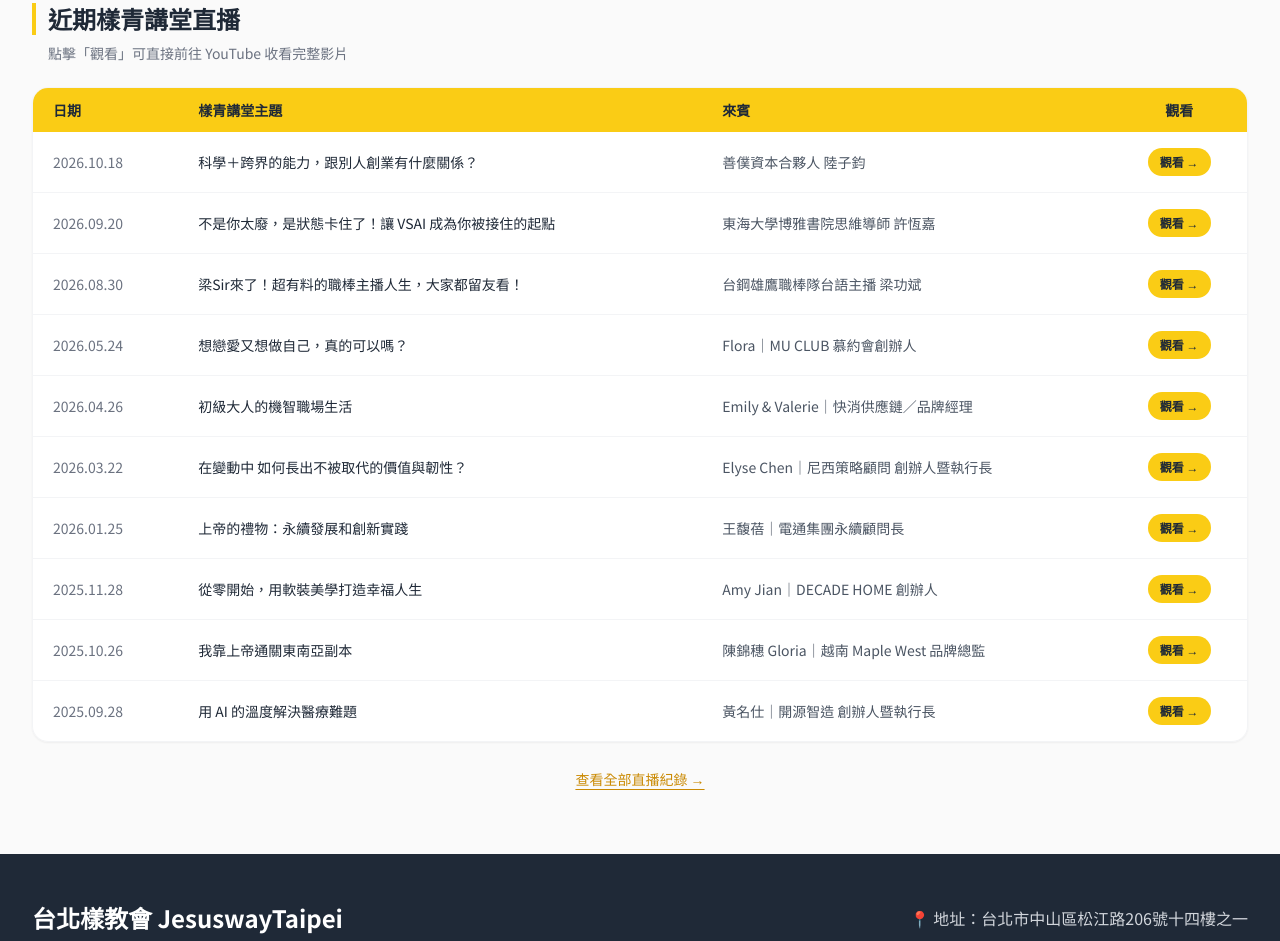
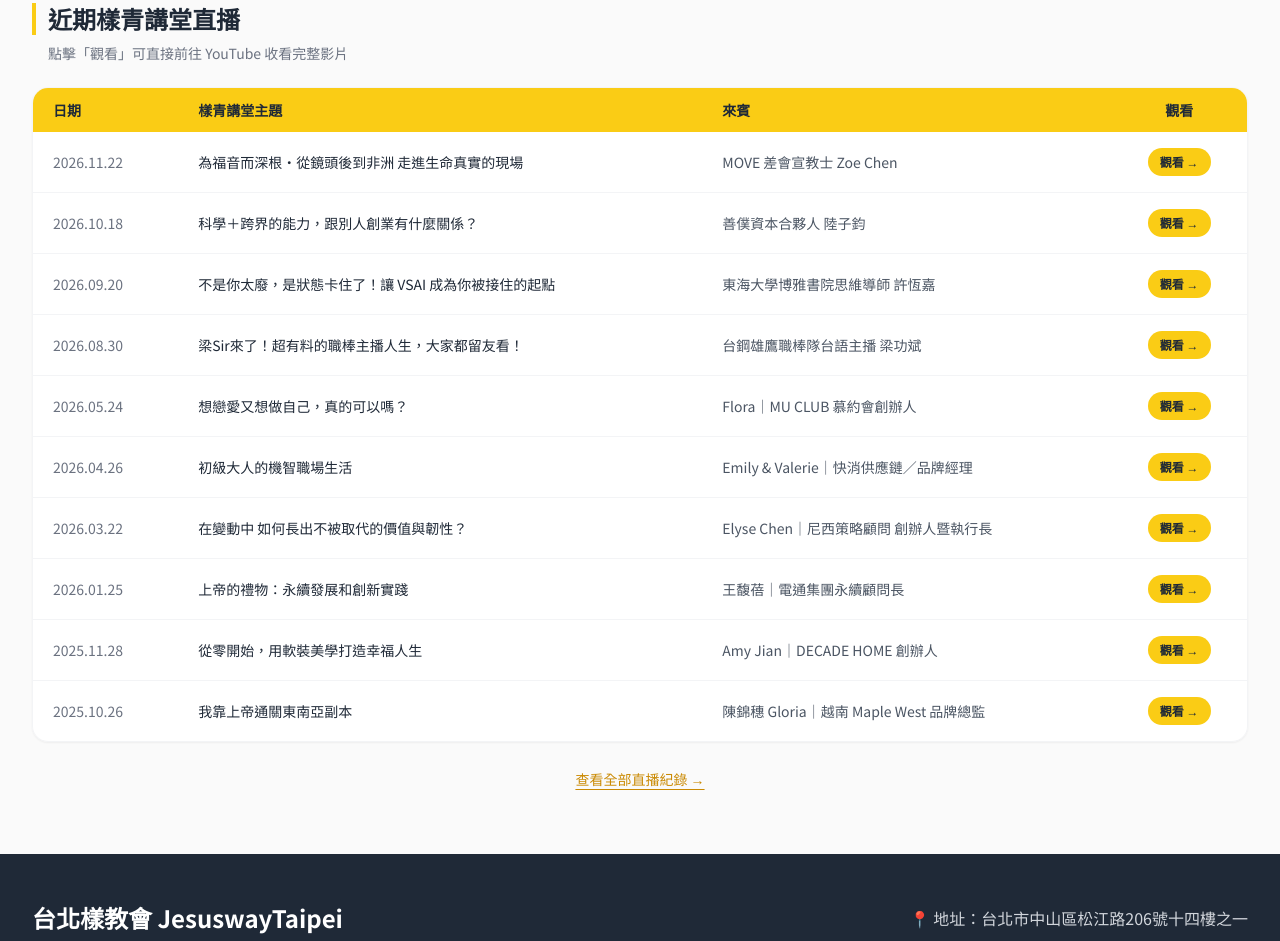
Before and after one commit to jesuswaytaipeisrv/jesuswaytaipei, a plain HTML site: page youth.html in a window 1280 px wide. Shown: the part 1840-2781 px from the top of the page. Drawn offline with nearby package versions, Linux system fonts and the light colour scheme.

Commit message:
feat: 自動更新 樣青 2026.11.22「為福音而深根・從鏡頭後到非洲 」

```diff
--- a/youth.html
+++ b/youth.html
@@ -177,6 +177,12 @@
                     </thead>
                     <tbody class="bg-white divide-y divide-gray-100">
                         <tr class="hover:bg-yellow-50 transition">
+                            <td class="px-5 py-4 text-gray-500 whitespace-nowrap">2026.11.22</td>
+                            <td class="px-5 py-4 font-medium text-gray-800">為福音而深根・從鏡頭後到非洲 走進生命真實的現場</td>
+                            <td class="px-5 py-4 text-gray-600 hidden md:table-cell">MOVE 差會宣教士 Zoe Chen</td>
+                            <td class="px-5 py-4 text-center"><a href="https://www.youtube.com/watch?v=9DmVm2phJOE" target="_blank" class="inline-block bg-yellow-400 hover:bg-yellow-500 text-gray-800 text-xs font-semibold px-3 py-1.5 rounded-full transition">觀看 →</a></td>
+                        </tr>
+                        <tr class="hover:bg-yellow-50 transition">
                             <td class="px-5 py-4 text-gray-500 whitespace-nowrap">2026.10.18</td>
                             <td class="px-5 py-4 font-medium text-gray-800">科學＋跨界的能力，跟別人創業有什麼關係？</td>
                             <td class="px-5 py-4 text-gray-600 hidden md:table-cell">善僕資本合夥人 陸子鈞</td>
@@ -230,12 +236,6 @@
                             <td class="px-5 py-4 text-gray-600 hidden md:table-cell">陳錦穗 Gloria｜越南 Maple West 品牌總監</td>
                             <td class="px-5 py-4 text-center"><a href="https://www.youtube.com/watch?v=IIJF8e9UhxQ" target="_blank" class="inline-block bg-yellow-400 hover:bg-yellow-500 text-gray-800 text-xs font-semibold px-3 py-1.5 rounded-full transition">觀看 →</a></td>
                         </tr>
-                        <tr class="hover:bg-yellow-50 transition">
-                            <td class="px-5 py-4 text-gray-500 whitespace-nowrap">2025.09.28</td>
-                            <td class="px-5 py-4 font-medium text-gray-800">用 AI 的溫度解決醫療難題</td>
-                            <td class="px-5 py-4 text-gray-600 hidden md:table-cell">黃名仕｜開源智造 創辦人暨執行長</td>
-                            <td class="px-5 py-4 text-center"><a href="https://www.youtube.com/watch?v=6gjQuKrlWrQ" target="_blank" class="inline-block bg-yellow-400 hover:bg-yellow-500 text-gray-800 text-xs font-semibold px-3 py-1.5 rounded-full transition">觀看 →</a></td>
-                        </tr>
                     </tbody>
                 </table>
             </div>
```
Also changed, not shown: en/youth.html (+6 -6 lines).
